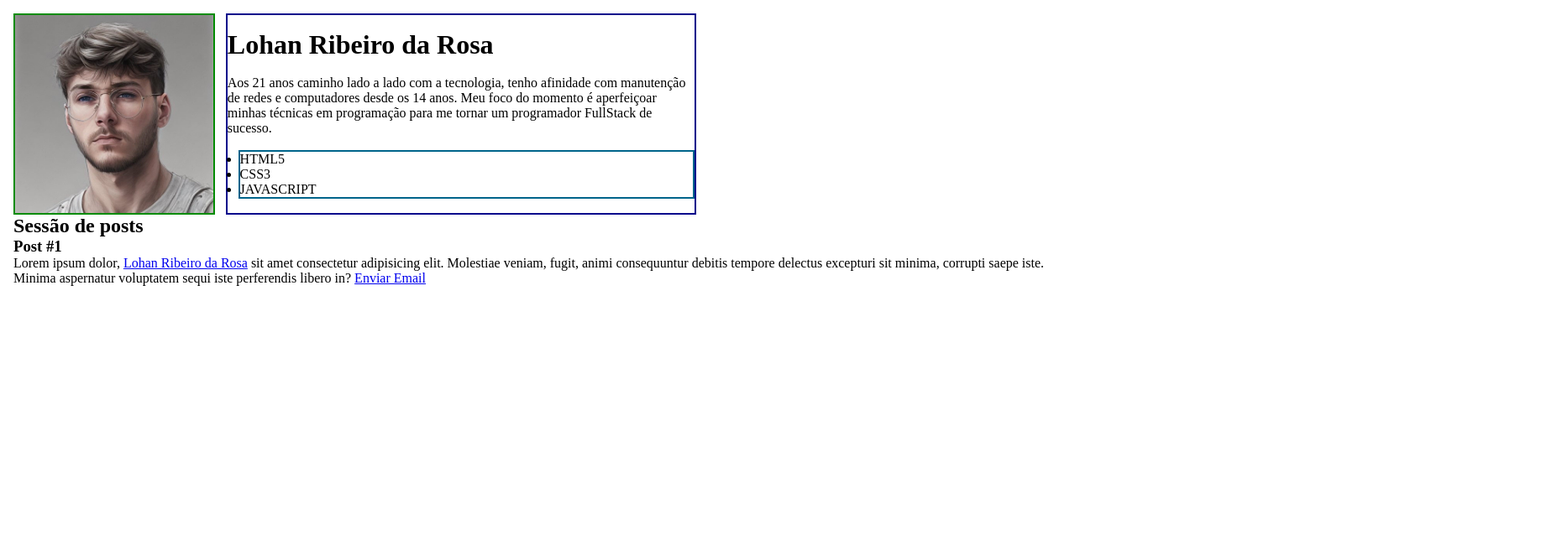
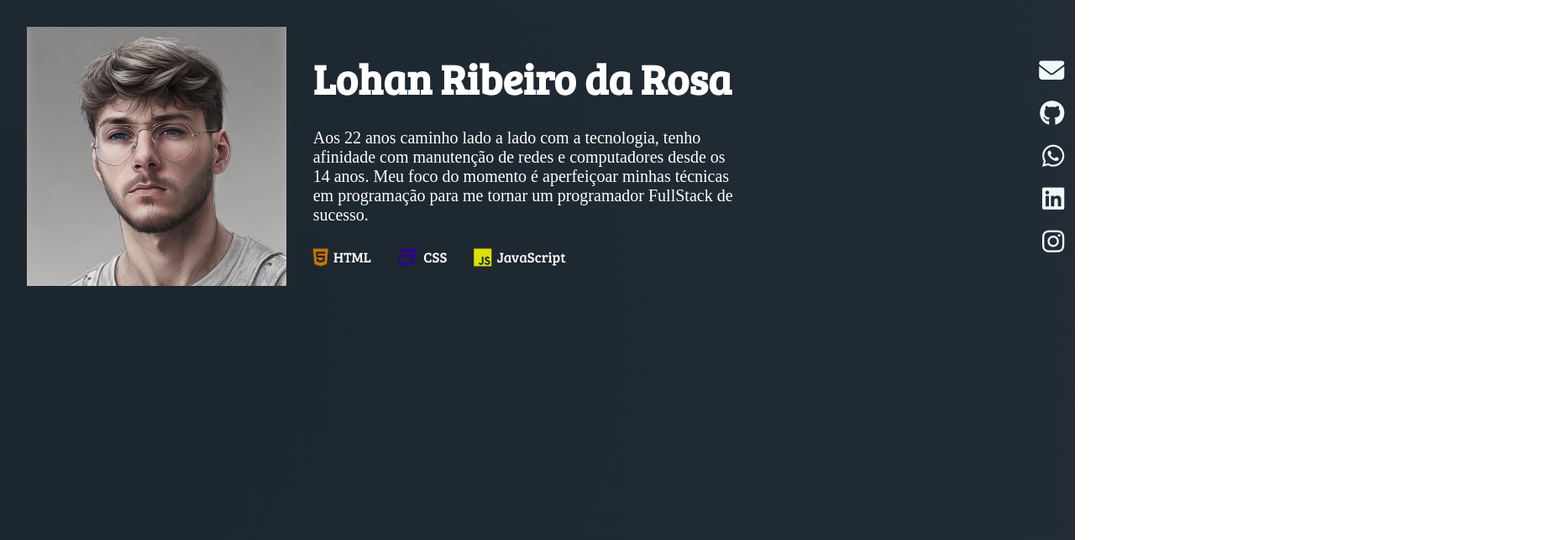
Before and after one commit to Lohan-Rosa/html5-css3, a plain HTML site: page index.html in a window 1280 px wide. Shown: the top 644 px of the page at 84% size, 1848 px wide, since content can reach past the window. Drawn offline with Linux system fonts and the light colour scheme.

Commit message:
Commit 1.2 - Header pronto

```diff
--- a/index.html
+++ b/index.html
@@ -6,6 +6,14 @@
     <meta name="viewport" content="width=device-width, initial-scale=1.0">
     <link rel="stylesheet" href="style.css">
     <link rel="stylesheet" href="teste.js">
+    <link rel="preconnect" href="https://fonts.googleapis.com">
+    <link rel="preconnect" href="https://fonts.gstatic.com" crossorigin>
+    <link href="https://fonts.googleapis.com/css2?family=Kanit:wght@500&display=swap" rel="stylesheet">
+    <link
+        href="https://fonts.googleapis.com/css2?family=Black+Ops+One&family=Lilita+One&family=Orbitron:wght@700&display=swap"
+        rel="stylesheet">
+    <link href="https://fonts.googleapis.com/css2?family=Bree+Serif&display=swap" rel="stylesheet">
+    <script src="https://kit.fontawesome.com/923c75f2b7.js" crossorigin="anonymous"></script>
 
     <title>Introdução a HTML5 e CSS3</title>
 </head>
@@ -17,40 +25,43 @@
         </div>
         <div class="about-me">
             <h1>Lohan Ribeiro da Rosa</h1>
-            <p>Aos 21 anos caminho lado a lado com a tecnologia, tenho afinidade com manutenção de redes e computadores
+            <p>Aos 22 anos caminho lado a lado com a tecnologia, tenho afinidade com manutenção de redes e computadores
                 desde os 14 anos. Meu foco do momento é aperfeiçoar minhas técnicas em programação para me tornar um
                 programador FullStack de sucesso.
             </p>
             <div class="especialidades">
                 <ul>
-                    <li>HTML5</li>
-                    <li>CSS3</li>
-                    <li>JAVASCRIPT</li>
+                    <li><i class="fa-brands fa-html5 fa-xl" style="color: #c47500;"></i><span>HTML</span></li>
+                    <li><i class="fa-brands fa-css3 fa-xl" style="color: #2c0783;"></i><span>CSS</span></li>
+                    <li><i class="fa-brands fa-js fa-xl" style="color: #dce006;"></i><span>JavaScript</span></li>
                 </ul>
             </div>
         </div>
+        <div class="social-media">
+            <ul>
+                <li>
+                    <a href="mailto:lohan.rosa21@gmail.com" style="color: aliceblue;">
+                        <i class="fa-solid fa-envelope fa-lg"></i></a>
+                    </li>
+                <li>
+                    <a href="https://github.com/Lohan-Rosa" target="_blank" style="color: aliceblue;">
+                        <i class="fa-brands fa-github fa-lg"></i></a>
+                </li>
+                <li>
+                    <a href="tel:+5551994291527" style="color: aliceblue;">
+                        <i class="fa-brands fa-whatsapp fa-lg"></i></a>
+                </li>
+                <li>
+                    <a href="https://www.linkedin.com/in/lohan-ribeiro-da-rosa-b864a216a/" target="_blank" style="color: aliceblue;">
+                        <i class="fa-brands fa-linkedin fa-lg"></i></a>
+                </li>
+                <li>
+                    <a href="https://www.instagram.com/hey.lolo21k/" target="_blank" rel="noopener noreferrer" style="color: aliceblue;">
+                        <i class="fa-brands fa-instagram fa-lg"></i></a>
+                </li>
+            </ul>
+        </div>
     </header>
-
-    <section>
-        <header>
-            <h2>Sessão de posts</h2>
-        </header>
-
-        <article>
-            <header>
-                <h3>Post #1</h3>
-            </header>
-            <p>Lorem ipsum dolor,
-                <a href="https://www.linkedin.com/in/lohan-ribeiro-da-rosa-b864a216a/" target="_blank">Lohan Ribeiro da
-                    Rosa</a>
-                sit amet consectetur adipisicing elit. Molestiae veniam, fugit, animi consequuntur debitis tempore
-                delectus excepturi sit minima, corrupti saepe iste.
-                Minima aspernatur voluptatem sequi iste perferendis libero in? <a
-                    href="mailto:lohan.rosa21@gmail.com">Enviar Email</a>
-            </p>
-        </article>
-
-    </section>
 
     <footer></footer>
 </body>
--- a/style.css
+++ b/style.css
@@ -5,19 +5,24 @@
 }
 
 body{
-    margin: 1rem;
+    background-image: radial-gradient( circle farthest-corner at 10% 20%,  rgba(28,38,47,1) 0%, rgba(37,47,57,1) 90% );
+    background-repeat: no-repeat;
+    display: flex;
+    flex-direction: column;
+    color: #ffffff;
+    height: 2000px;
 }
 
 .topo{
     display: flex;
-    justify-content: left;
-    height: 15rem;
-    width: 100%;
+    margin: 2rem;
+    max-height: 20rem;
+    width: 113.5em;
 }
 
 .foto-perfil{
-    width: 15rem;
-    border: 2px rgb(0, 139, 0) solid;
+    justify-self: left;
+    width: 17%;
 }
 
 .foto-perfil>img{
@@ -28,12 +33,73 @@ body{
     display: flex;
     flex-direction: column;
     justify-content: space-evenly;
-    border: 2px darkblue solid;
-    margin-left: 0.8rem;
-    width: 35rem;
+    width: 40rem;
+    padding-left: 2rem;
 }
 
-.especialidades{
-    border: 2px rgb(0, 100, 139) solid;
-    margin-left: 0.8rem;
+.about-me>h1{
+    font-size: 50px;
+    font-family: 'Bree Serif', serif;
+    font-style: normal;
+    font-weight: bolder;
 }
+
+.about-me>p{
+    width: 32rem;
+    font-size: 20px;
+}
+
+/*
+ *
+ *------ ESPECIALIDADES ----------------------------------------------------*/
+
+.especialidades>ul{
+    display: flex;
+    font-family: 'Bree Serif', serif;
+    list-style: none;
+}
+
+.especialidades>ul>li:nth-child(n + 2){
+    padding-left: 2rem;
+}
+
+.especialidades>ul>li>span{
+    margin-left: 0.4rem;
+    font-size: 17px;
+}
+
+/*
+ *
+ *------ SOCIAL MEDIA ----------------------------------------------------*/
+
+.social-media{
+    width: 40rem;
+    height: 19.5rem;
+    position: absolute;
+    right: 1%;
+    text-align: right;
+    font-size: 1.5rem;
+    color: #ffffff !important;
+    padding-top: 1rem;
+}
+
+.social-media>ul{
+    list-style: none;
+}
+
+.social-media>ul>li{
+    padding-top: 1.5rem;
+    cursor: pointer;
+}
+
+/*
+ *
+ *------ SESSAO DOIS ----------------------------------------------------*/
+
+.sessao2{
+    background-image: image-set("img's/html-code.jpg");
+    background-size: 100%;
+    background-repeat: no-repeat;
+    padding: 1rem 0rem 0rem 2rem;
+    height: 20rem;
+}
```
Also changed, not shown: img's/html-code.jpg.
